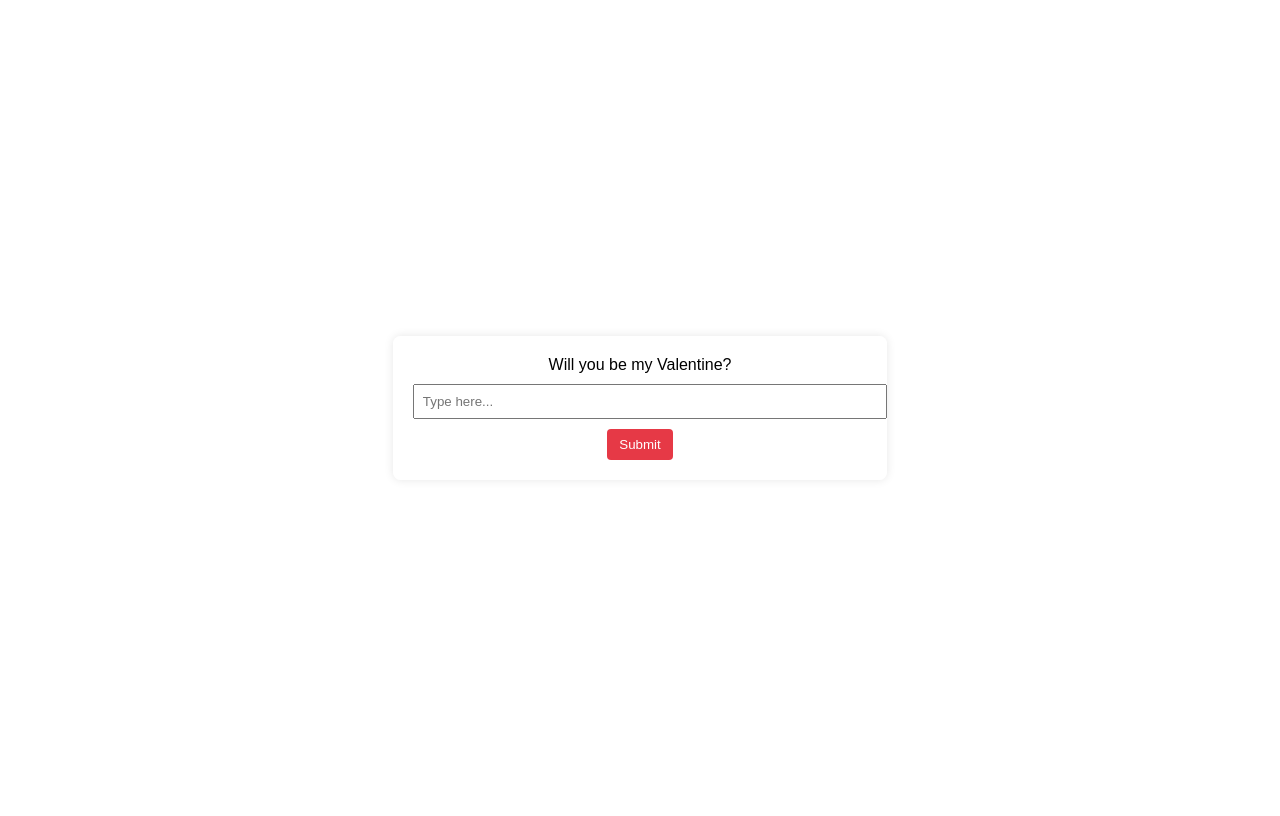
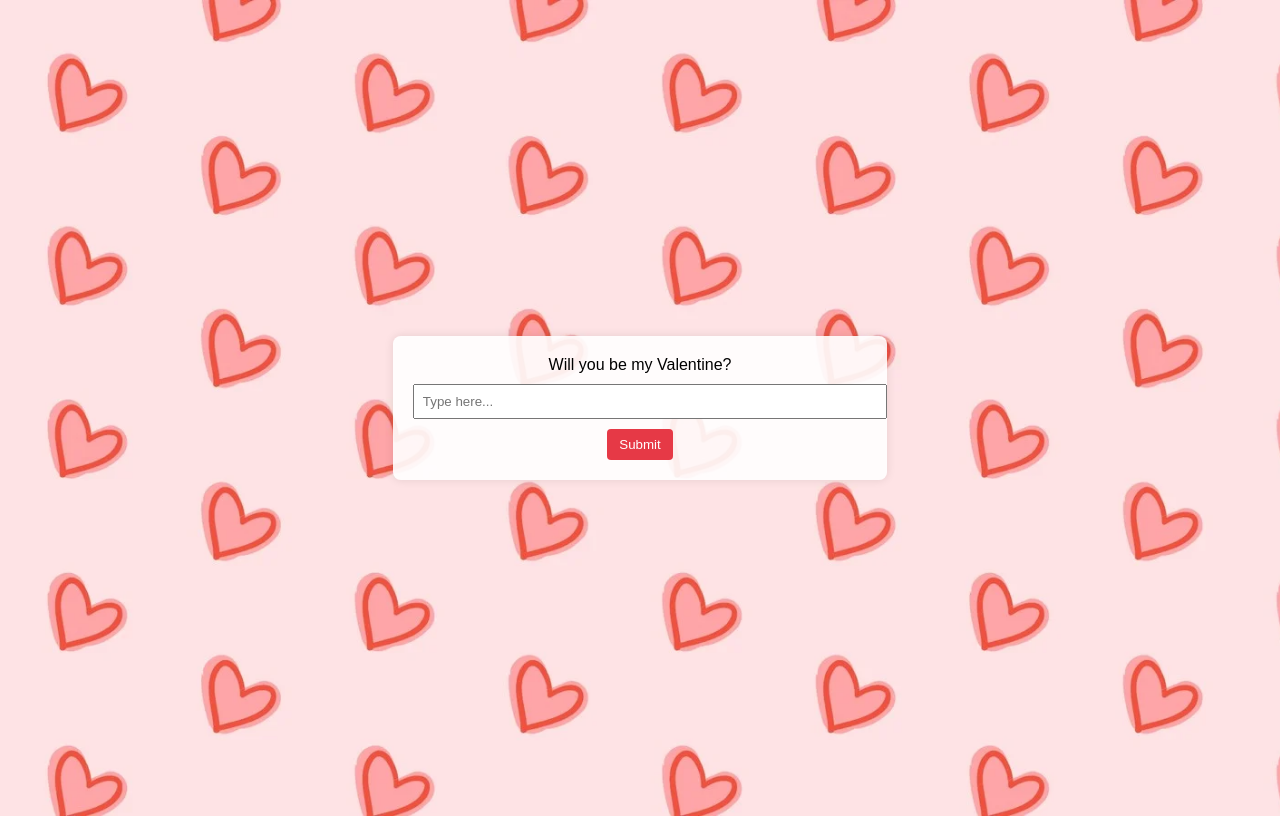
Before and after one commit to AidanBOrger35/val_website, a plain HTML site: page index.html in a window 1280 px wide. Drawn offline with Linux system fonts and the light colour scheme.

Commit message:
Update index.html

```diff
--- a/index.html
+++ b/index.html
@@ -11,7 +11,7 @@
             justify-content: center;
             align-items: center;
             height: 100vh;
-            background: url('valentines-bg.jpg') no-repeat center center/cover; /* Replace 'valentines-bg.jpg' with your image */
+            background: url('valentines.webp') no-repeat center center/cover; /* Replace 'valentines-bg.jpg' with your image */
         }
         .container {
             background: rgba(255, 255, 255, 0.9);
```
